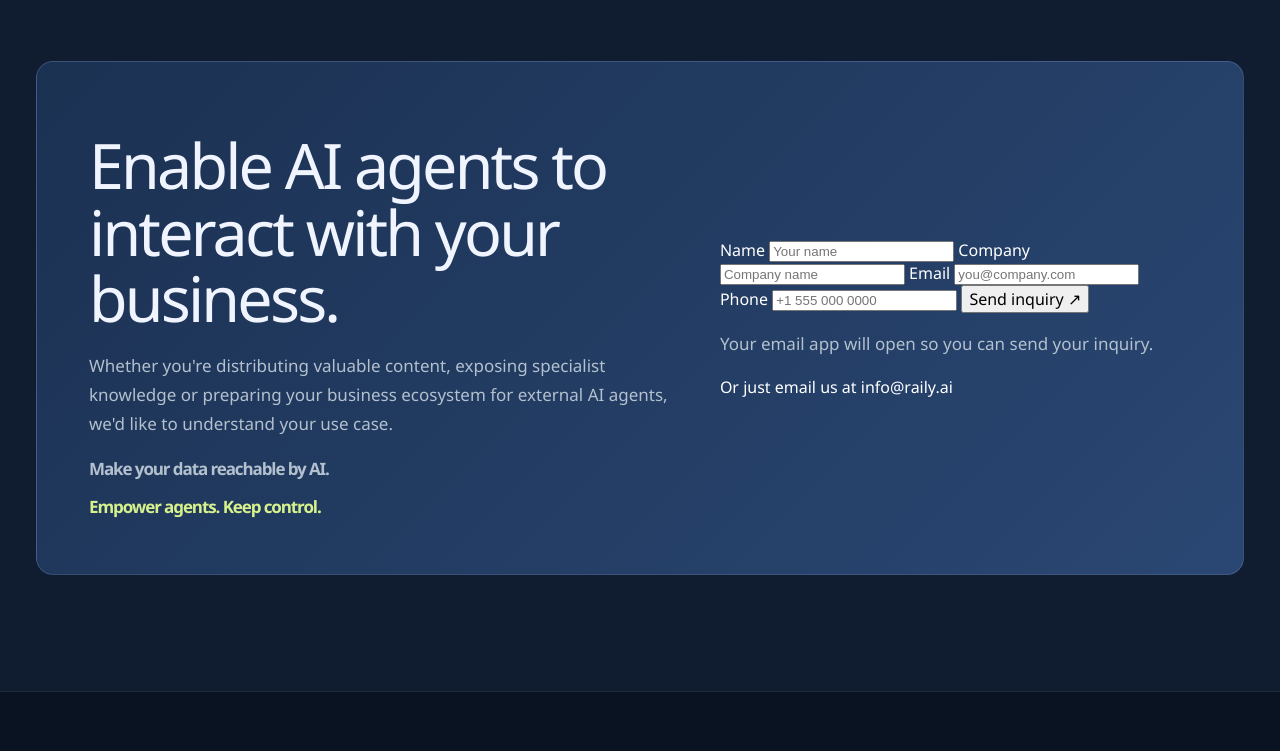
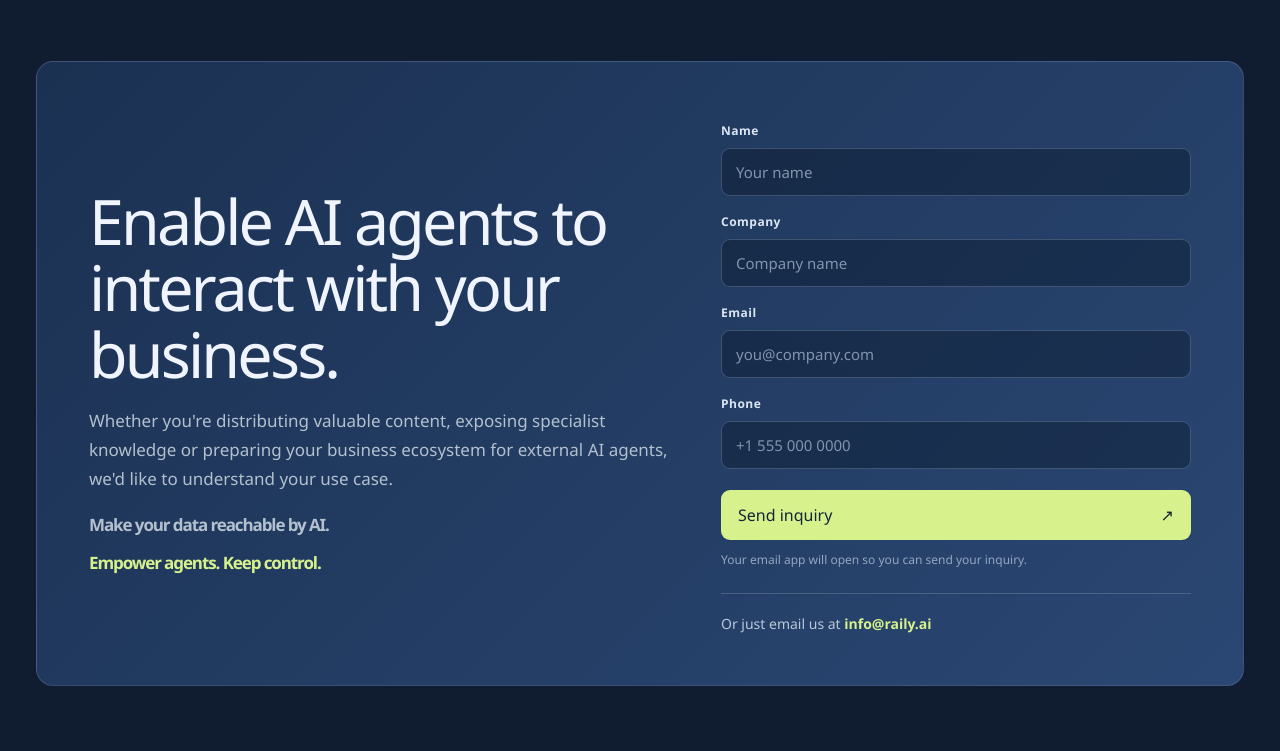
Before and after one commit to guysites/Raily.temp.site2, a plain HTML site: page contact.html in a window 1280 px wide. Shown: the part 610-1361 px from the top of the page. Drawn offline with Linux system fonts and the light colour scheme; a web font is replaced by a local one.

Commit message:
Style the contact inquiry form

```diff
--- a/assets/v7.css
+++ b/assets/v7.css
@@ -53,3 +53,19 @@
 .change-visual img{display:block;width:100%;height:auto}
 @media(max-width:760px){.change-copy{margin-bottom:28px}.change-visual{border-radius:17px}.change-visual img{width:150%;max-width:none;transform:translateX(-16.5%)}}
 @media(prefers-reduced-motion:reduce){.change-visual img{animation:none}}
+
+
+/* Contact form */
+.contact-form-wrap{width:100%;max-width:470px;justify-self:end}
+.contact-form{display:grid;grid-template-columns:1fr;gap:9px}
+.contact-form label{margin-top:8px;color:#dbe6f5;font-size:12px;font-weight:650;letter-spacing:.5px}
+.contact-form input{width:100%;min-height:48px;padding:12px 14px;border:1px solid rgba(190,210,245,.24);border-radius:9px;background:rgba(7,19,35,.38);color:#f5f8ff;font:inherit;font-size:15px;outline:none;box-sizing:border-box}
+.contact-form input::placeholder{color:#8294ad}
+.contact-form input:focus{border-color:#9db5ff;box-shadow:0 0 0 3px rgba(157,181,255,.13)}
+.contact-submit{display:flex;align-items:center;justify-content:space-between;margin-top:12px;padding:14px 17px;border:0;border-radius:9px;background:#d7f28c;color:#14243a;font:700 14px inherit;cursor:pointer}
+.contact-form-note{margin:2px 0 0!important;color:#93a6bf!important;font-size:12px!important;line-height:1.5!important}
+.contact-direct{margin-top:24px;padding-top:20px;border-top:1px solid rgba(255,255,255,.17);color:#b9c8dc;font-size:14px}
+.contact-direct a{color:#d7f28c;font-weight:650;text-decoration:none}
+.contact-direct a:hover{text-decoration:underline}
+@media(max-width:900px){.contact-form-wrap{max-width:none;justify-self:stretch}}
+@media(max-width:680px){.contact-form-wrap{width:100%}}
```
